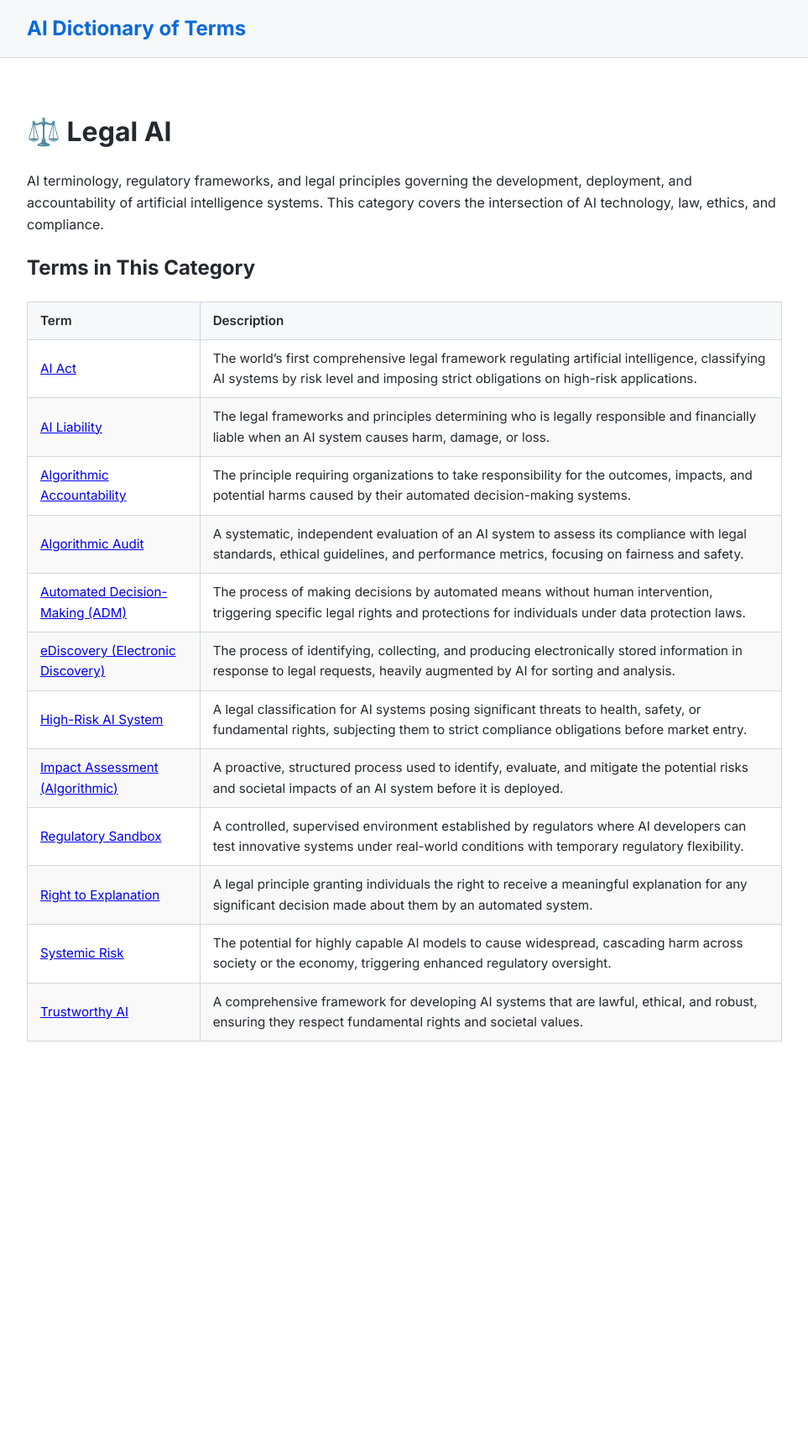
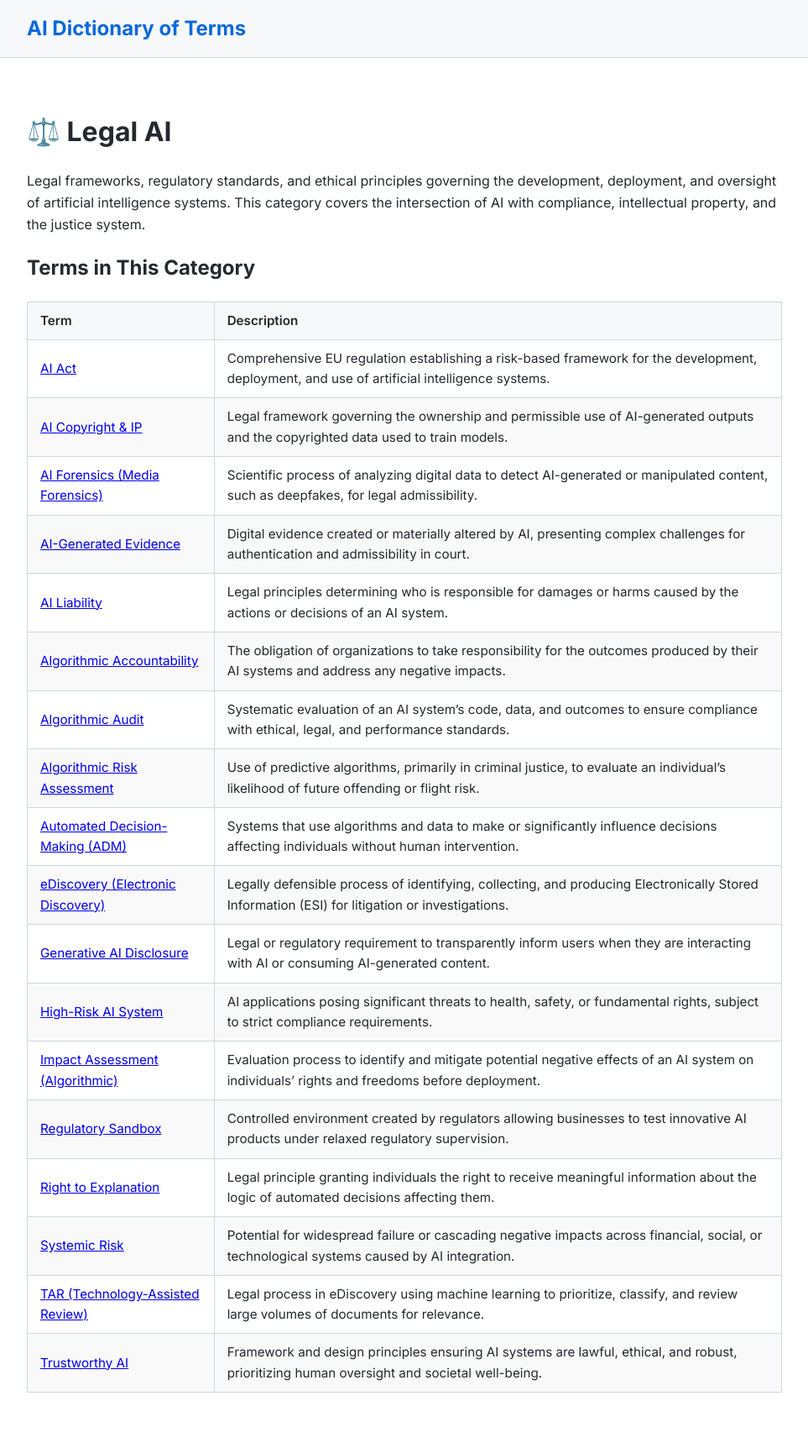
Before and after one commit to alexnubla/ai-dictionary, a Jekyll site: the page built from categories/legal-ai.md, in a window 1280 px wide. Shown: the whole page at 84% size, without its empty margins (158-1121 px from the left). Built offline with Jekyll 4.4.1, drawn with Linux system fonts in a browser that asks for light colours; our own code applies the rules of GitHub Pages for plain Markdown files; before the commit the page ends 1300 px from its top, so only the background shows below that.

Commit message:
Update legal-ai.md

```diff
--- a/categories/legal-ai.md
+++ b/categories/legal-ai.md
@@ -1,20 +1,26 @@
 # ⚖️ Legal AI
 
-AI terminology, regulatory frameworks, and legal principles governing the development, deployment, and accountability of artificial intelligence systems. This category covers the intersection of AI technology, law, ethics, and compliance.
+Legal frameworks, regulatory standards, and ethical principles governing the development, deployment, and oversight of artificial intelligence systems. This category covers the intersection of AI with compliance, intellectual property, and the justice system.
 
 ## Terms in This Category
 
 | Term | Description |
 |------|-------------|
-| [AI Act](/ai-dictionary/terms/ai-act/) | The world's first comprehensive legal framework regulating artificial intelligence, classifying AI systems by risk level and imposing strict obligations on high-risk applications. |
-| [AI Liability](/ai-dictionary/terms/ai-liability/) | The legal frameworks and principles determining who is legally responsible and financially liable when an AI system causes harm, damage, or loss. |
-| [Algorithmic Accountability](/ai-dictionary/terms/algorithmic-accountability/) | The principle requiring organizations to take responsibility for the outcomes, impacts, and potential harms caused by their automated decision-making systems. |
-| [Algorithmic Audit](/ai-dictionary/terms/algorithmic-audit/) | A systematic, independent evaluation of an AI system to assess its compliance with legal standards, ethical guidelines, and performance metrics, focusing on fairness and safety. |
-| [Automated Decision-Making (ADM)](/ai-dictionary/terms/automated-decision-making/) | The process of making decisions by automated means without human intervention, triggering specific legal rights and protections for individuals under data protection laws. |
-| [eDiscovery (Electronic Discovery)](/ai-dictionary/terms/ediscovery/) | The process of identifying, collecting, and producing electronically stored information in response to legal requests, heavily augmented by AI for sorting and analysis. |
-| [High-Risk AI System](/ai-dictionary/terms/high-risk-ai-system/) | A legal classification for AI systems posing significant threats to health, safety, or fundamental rights, subjecting them to strict compliance obligations before market entry. |
-| [Impact Assessment (Algorithmic)](/ai-dictionary/terms/impact-assessment/) | A proactive, structured process used to identify, evaluate, and mitigate the potential risks and societal impacts of an AI system before it is deployed. |
-| [Regulatory Sandbox](/ai-dictionary/terms/regulatory-sandbox/) | A controlled, supervised environment established by regulators where AI developers can test innovative systems under real-world conditions with temporary regulatory flexibility. |
-| [Right to Explanation](/ai-dictionary/terms/right-to-explanation/) | A legal principle granting individuals the right to receive a meaningful explanation for any significant decision made about them by an automated system. |
-| [Systemic Risk](/ai-dictionary/terms/systemic-risk/) | The potential for highly capable AI models to cause widespread, cascading harm across society or the economy, triggering enhanced regulatory oversight. |
-| [Trustworthy AI](/ai-dictionary/terms/trustworthy-ai/) | A comprehensive framework for developing AI systems that are lawful, ethical, and robust, ensuring they respect fundamental rights and societal values. |
+| [AI Act](/ai-dictionary/terms/ai-act/) | Comprehensive EU regulation establishing a risk-based framework for the development, deployment, and use of artificial intelligence systems. |
+| [AI Copyright & IP](/ai-dictionary/terms/ai-copyright-ip/) | Legal framework governing the ownership and permissible use of AI-generated outputs and the copyrighted data used to train models. |
+| [AI Forensics (Media Forensics)](/ai-dictionary/terms/ai-forensics/) | Scientific process of analyzing digital data to detect AI-generated or manipulated content, such as deepfakes, for legal admissibility. |
+| [AI-Generated Evidence](/ai-dictionary/terms/ai-generated-evidence/) | Digital evidence created or materially altered by AI, presenting complex challenges for authentication and admissibility in court. |
+| [AI Liability](/ai-dictionary/terms/ai-liability/) | Legal principles determining who is responsible for damages or harms caused by the actions or decisions of an AI system. |
+| [Algorithmic Accountability](/ai-dictionary/terms/algorithmic-accountability/) | The obligation of organizations to take responsibility for the outcomes produced by their AI systems and address any negative impacts. |
+| [Algorithmic Audit](/ai-dictionary/terms/algorithmic-audit/) | Systematic evaluation of an AI system's code, data, and outcomes to ensure compliance with ethical, legal, and performance standards. |
+| [Algorithmic Risk Assessment](/ai-dictionary/terms/algorithmic-risk-assessment/) | Use of predictive algorithms, primarily in criminal justice, to evaluate an individual's likelihood of future offending or flight risk. |
+| [Automated Decision-Making (ADM)](/ai-dictionary/terms/automated-decision-making/) | Systems that use algorithms and data to make or significantly influence decisions affecting individuals without human intervention. |
+| [eDiscovery (Electronic Discovery)](/ai-dictionary/terms/ediscovery/) | Legally defensible process of identifying, collecting, and producing Electronically Stored Information (ESI) for litigation or investigations. |
+| [Generative AI Disclosure](/ai-dictionary/terms/generative-ai-disclosure/) | Legal or regulatory requirement to transparently inform users when they are interacting with AI or consuming AI-generated content. |
+| [High-Risk AI System](/ai-dictionary/terms/high-risk-ai-system/) | AI applications posing significant threats to health, safety, or fundamental rights, subject to strict compliance requirements. |
+| [Impact Assessment (Algorithmic)](/ai-dictionary/terms/impact-assessment/) | Evaluation process to identify and mitigate potential negative effects of an AI system on individuals' rights and freedoms before deployment. |
+| [Regulatory Sandbox](/ai-dictionary/terms/regulatory-sandbox/) | Controlled environment created by regulators allowing businesses to test innovative AI products under relaxed regulatory supervision. |
+| [Right to Explanation](/ai-dictionary/terms/right-to-explanation/) | Legal principle granting individuals the right to receive meaningful information about the logic of automated decisions affecting them. |
+| [Systemic Risk](/ai-dictionary/terms/systemic-risk/) | Potential for widespread failure or cascading negative impacts across financial, social, or technological systems caused by AI integration. |
+| [TAR (Technology-Assisted Review)](/ai-dictionary/terms/tar-technology-assisted-review/) | Legal process in eDiscovery using machine learning to prioritize, classify, and review large volumes of documents for relevance. |
+| [Trustworthy AI](/ai-dictionary/terms/trustworthy-ai/) | Framework and design principles ensuring AI systems are lawful, ethical, and robust, prioritizing human oversight and societal well-being. |
```
